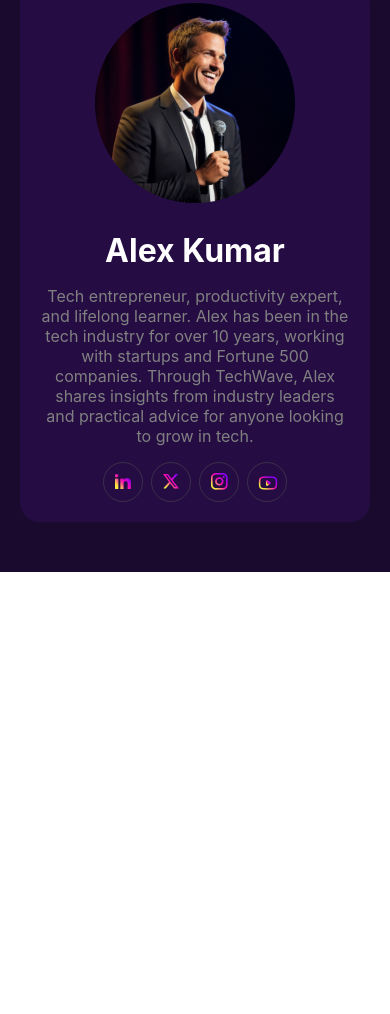
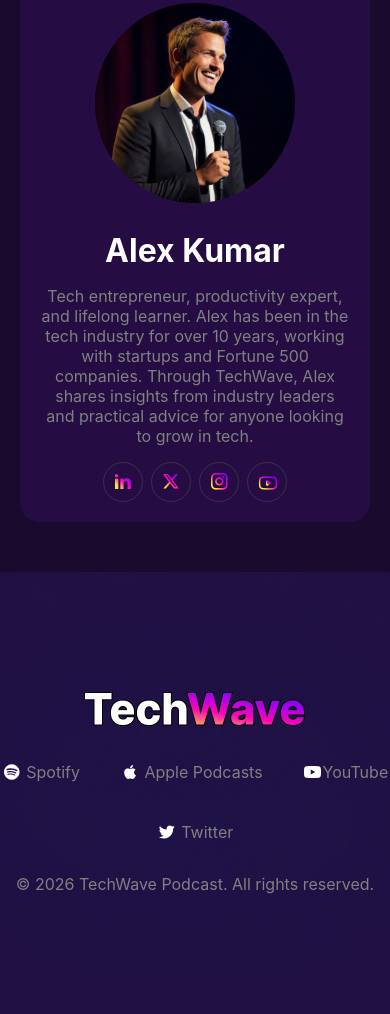
Before and after one commit to mdimranhossain78/-TechWave, a plain HTML site: page index.html in a window 390 px wide. Shown: the part 4917-5931 px from the top of the page. Before the commit the page ends 5489 px from the top, so only its background shows below. Drawn offline with Linux system fonts and the light colour scheme.

Commit message:
added footer section with mobile  responsive

```diff
--- a/index.html
+++ b/index.html
@@ -182,6 +182,20 @@
 
 
     </main>
+    <footer>
+        <div class="footer">
+            <div class="footer-container">
+             <img src="./assets/TechWave.png" alt="">
+             <ul class="footer-links">
+               <li class="footer-iteme"><a href="" class="footer-link"><i class="icons fa-brands fa-spotify"></i>  Spotify</a></li>
+               <li class="footer-iteme"><a href="" class="footer-link"><i class="icons fa-brands fa-apple"></i>  Apple Podcasts</a></li>
+               <li class="footer-iteme"><a href="" class="footer-link"><i class="icons fa-brands fa-youtube"></i>YouTube</a></li>
+               <li class="footer-iteme"><a href="" class="footer-link"><i class="icons fa-brands fa-twitter"></i> Twitter</a></li>
 
+             </ul>
+             <p>© 2026 TechWave Podcast. All rights reserved.</p>
+            </div>
+        </div>
+    </footer>
 </body>
 </html>
--- a/style.css
+++ b/style.css
@@ -48,7 +48,8 @@ body p{
 .about-section,
 .chooese-container,
 .featured-box,
-.host-container{
+.host-container,
+.footer-container{
     max-width: 1200px;
     margin: 0 auto;
 }
@@ -304,6 +305,39 @@ margin-bottom: 16px;
     display: flex;
     gap: 8px;
 }
+/* footer related style */
+.footer{
+    background-image: url(./assets/footer-bg.png);
+    background-position: center;
+    background-repeat: no-repeat;
+    background-size: cover;
+    max-width: 100%;
+    padding: 120px 0;
+
+}
+.footer-container{
+    text-align: center;
+
+}
+.footer-links{
+    display: flex;
+    gap: 40px;
+    max-width: 544px;
+    margin: 32px auto;
+
+}
+.footer-links .footer-iteme{
+    list-style: none;
+}
+.footer-link{
+    text-decoration: none;
+    color: gray;
+}
+
+.icons{
+    color: #fff;
+}
+
 
 
 
@@ -385,4 +419,15 @@ margin-bottom: 16px;
 .icon-box{
    justify-content: center;
 }
+.footer{
+    background-image: url(./assets/footer2.png);
+    background-size: cover;
+
+
 }
+.footer-links{
+  flex-wrap: wrap;
+  justify-content: center;
+
+}
+}
```
Also changed, not shown: assets/footer2.png (added).
